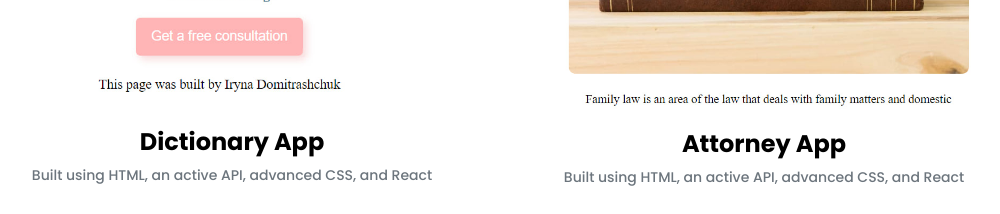
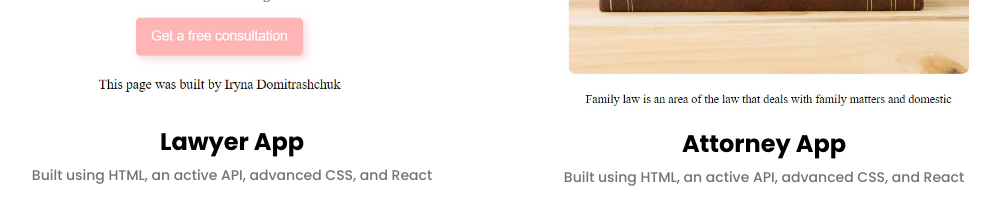
Before and after one commit to irynadoroshko/myproject, a plain HTML site: page work.html in a window 1280 px wide. Shown: the part 1280-1494 px from the top of the page, without its empty margins (142-1142 px from the left). Drawn offline with nearby package versions, Linux system fonts and the light colour scheme.

Commit message:
Update work.html

```diff
--- a/work.html
+++ b/work.html
@@ -83,7 +83,7 @@
               class="img-fluid mb-3 rounded"
               alt="Lawyer project preview"
             />
-            <h3 class="text-center m-0">Dictionary App</h3>
+            <h3 class="text-center m-0">Lawyer App</h3>
             <p class="text-center text-muted">
               Built using HTML, an active API, advanced CSS, and React
             </p>
```
